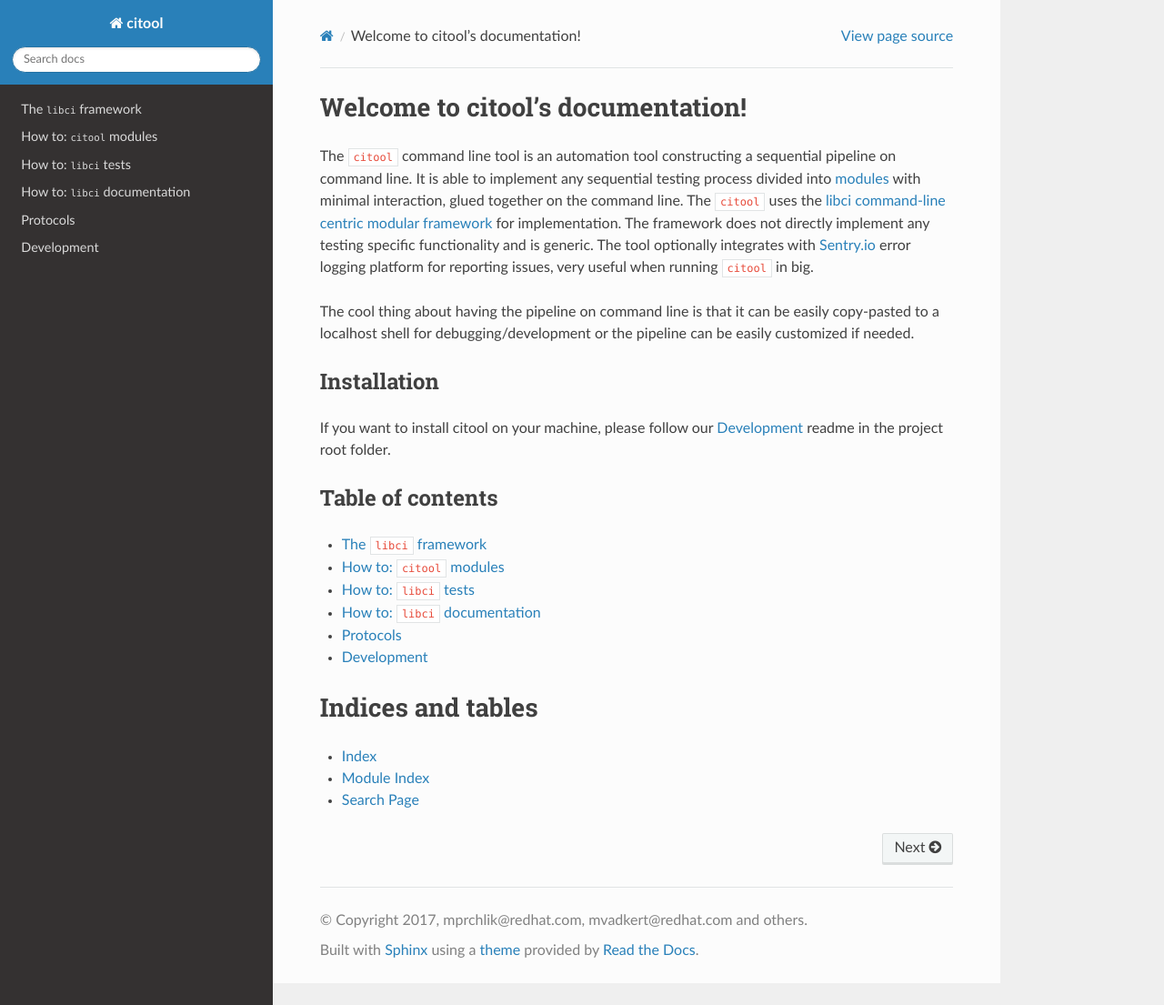
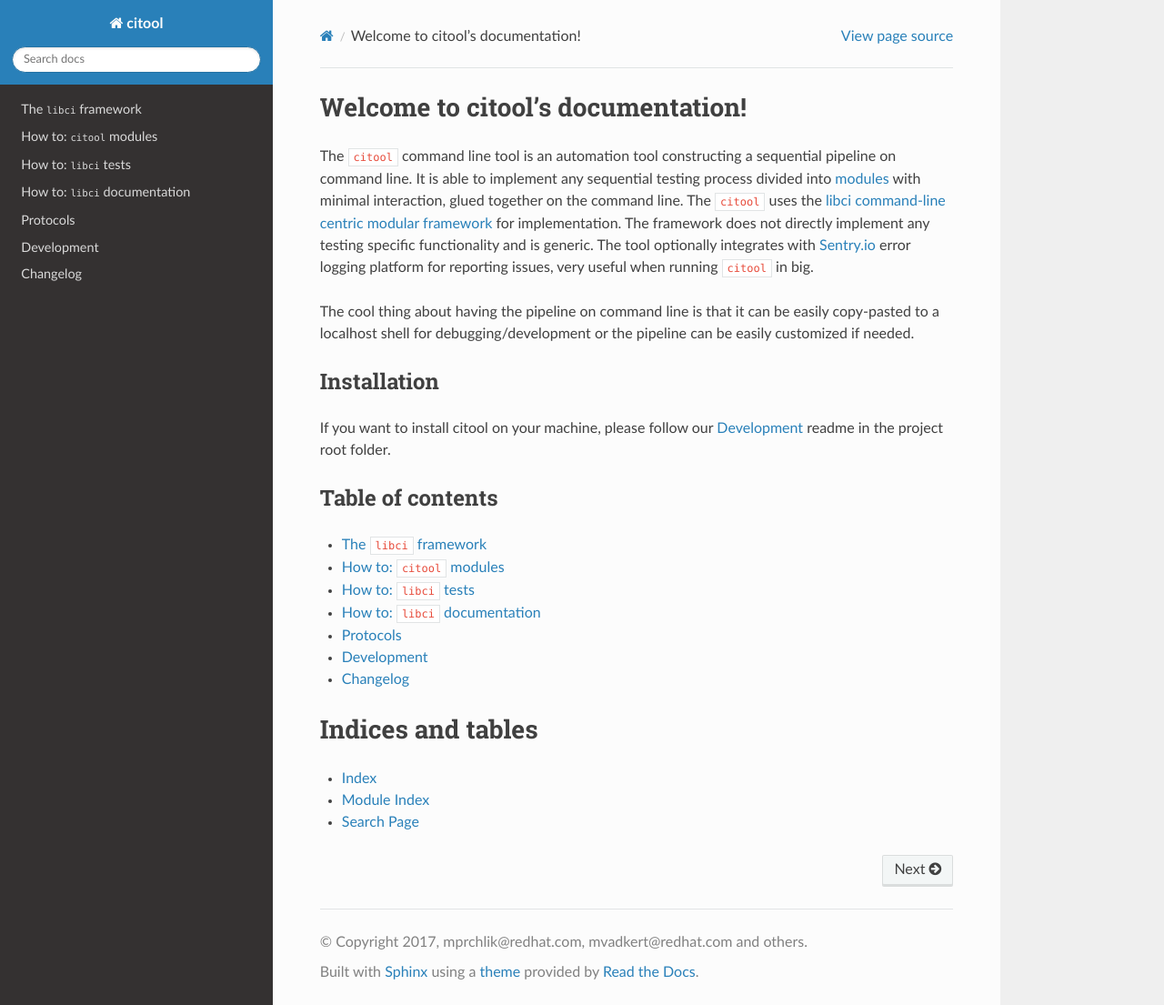
Before and after one commit to guy9050/gluetool, a Sphinx documentation site: the page built from docs/source/index.rst, in a window 1280 px wide and 1105 px high. Shown: the whole window at 91% size. Built offline with Sphinx 7.4.7 and the Read the Docs theme 2.0.0, drawn with Linux system fonts in a browser that asks for light colours; pages that are not in the unit, such as notebooks, are missing from menus.

Commit message:
Adding Changelog
"A changelog is a file which contains a **curated**, chronologically ordered
list of notable changes for each version of a project."

I'd like to add a Changelog as a curated list of changes in the release.

```diff
--- /dev/null
+++ b/CHANGELOG.rst
@@ -0,0 +1 @@
+docs/source/CHANGELOG.rst
--- /dev/null
+++ b/docs/source/CHANGELOG.rst
@@ -0,0 +1,6 @@
+Changelog
+=========
+
+All notable changes to this project will be documented in this file.
+
+The format is based on `Keep a Changelog <https://keepachangelog.com/en/1.0.0/>`_.
--- a/docs/source/index.rst
+++ b/docs/source/index.rst
@@ -24,6 +24,7 @@ Table of contents
    howto-docs
    protocols/protocols
    DEVELOPMENT
+   CHANGELOG
 
 
 Indices and tables
--- a/generate-docs.yml
+++ b/generate-docs.yml
@@ -14,6 +14,7 @@
       - source/protocols/protocols.rst
       - source/protocols/provisioner-capabilities.rst
       - source/protocols/testing-environment.rst
+      - source/CHANGELOG.rst
       - source/DEVELOPMENT.rst
     base_files:
       - source/conf.py
```
